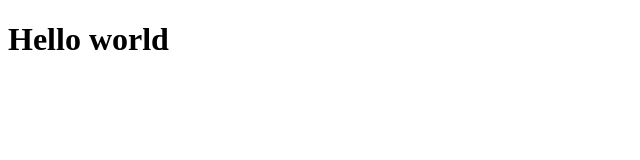
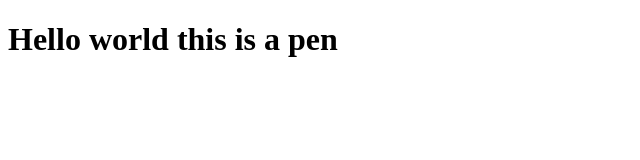
Before and after one commit to 22081962/practice, a plain HTML site: page index.html in a window 1280 px wide. Shown: the whole page, without its empty margins (0-640 px from the left). Drawn offline with Linux system fonts and the light colour scheme.

Commit message:
Hello message

```diff
--- a/index.html
+++ b/index.html
@@ -6,6 +6,6 @@
     <title>Document</title>
 </head>
 <body>
-    <h1>Hello world</h1>
+    <h1>Hello world this is a pen</h1>
 </body>
 </html>
```
